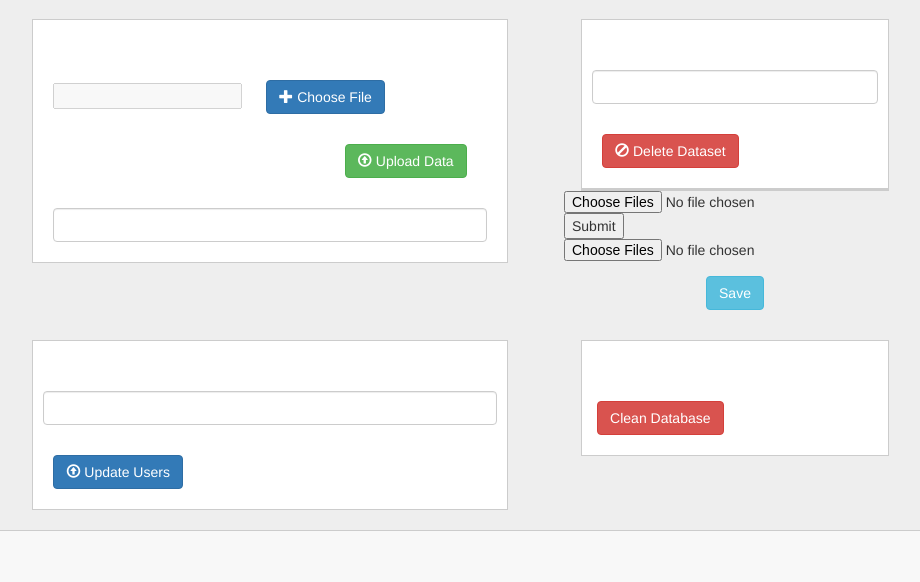
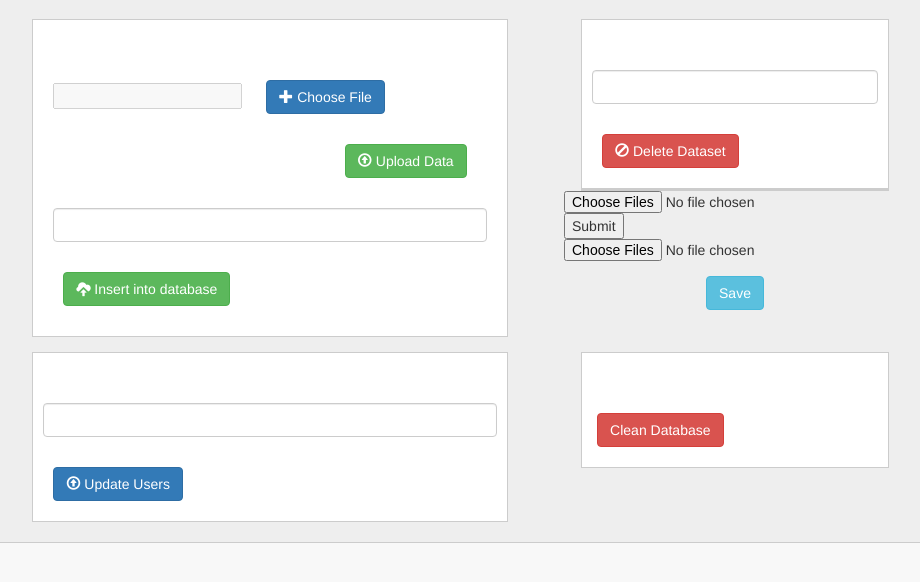
Before and after one commit to BaderLab/openPIP, a Symfony app: template app/Resources/views/data_manager.html.twig in a window 1280 px wide. Shown: the part 128-710 px from the top of the page, without its empty margins (91-1011 px from the left). Run offline with Twig, Linux system fonts and the light colour scheme; the template is opened without the code that fills it, so the values that code supplies are empty; form fields are guessed from the names that the template uses; some libraries are stand-ins or nearby versions.

Commit message:
data_upload: insert into database buttonand affermation window

```diff
--- a/app/Resources/views/data_manager.html.twig
+++ b/app/Resources/views/data_manager.html.twig
@@ -75,31 +75,35 @@
         		<div class="row data_upload_content" >
         			<div class="col-lg-12">
 						{{ form_start(fform) }}
-							<div id="delete_dataset" class="hidden large_2">
-								<div id="delete_dataset_form">
+							<div id="insert_database" class="hidden large_2">
+								<div id="insert_database_form">
 									<div class="row">
-
-										<p style="margin: 20px;"><strong>Are you sure you want to delete the Dataset?</strong></p>
-										<p id="dataset_to_delete" style="margin: 20px; margin-bottom: 30px;"></p>
+										<p style="margin: 20px;"><strong>Are you sure you want to insert into database?</strong></p>
+										<p id="file_to_insert" style="margin: 20px; margin-bottom: 30px;"></p>
 									</div>
 									<div class="row">
 										<div class="col-lg-6">
-											<button type='submit' class="btn btn-danger">
-												<i class="glyphicon glyphicon-ban-circle"></i> <span>Delete Dataset</span>
+											<button type='submit' class="btn btn-success">
+												<i class="glyphicon glyphicon-cloud-upload"></i> <span>INSERT DATA</span>
 											</button>
 										</div>
 										<div class="col-lg-6">
-											<div id="cancel_delete_dataset" class="btn btn-primary">
-												<i class="glyphicon glyphicon-ban-circle"></i> <span>Cancel</span>
+											<div id="cancel_database_insert" class="btn btn-primary">
+												<i class="glyphicon glyphicon-remove"></i> <span>CANCLE</span>
 											</div>
 										</div>
 									</div>
 								</div>
 							</div>
-							<div class="row data_upload_content">
+							<div class="row data_upload_content" id="aniket">
 								{{ form_widget(fform.files_to_insert) }}
 							</div>
 						{{ form_end(fform) }}
+						<div class="row">
+							<button id="insert_into_database" class="btn btn-success" style="margin: 20px;">
+								<i class="glyphicon glyphicon-cloud-upload"></i> <span>Insert into database</span>
+							</button>
+						</div>
 					</div>
         		</div>
             </div>
--- a/src/AppBundle/Controller/DataController.php
+++ b/src/AppBundle/Controller/DataController.php
@@ -1826,7 +1826,7 @@ class DataController extends Controller
 			$name_array=explode($ps,$fpath);
 			$file_name=end($name_array);
 			$folder_name=prev($name_array);
-			$files_array[] = $folder_name. ' // 	' .$file_name;
+			$files_array[] = $folder_name. '::' .$file_name;
 
 
 			// dumps the absolute path
--- a/web/assets/css/data_manager.css
+++ b/web/assets/css/data_manager.css
@@ -96,6 +96,15 @@ main{
 	margin: auto;
 }
 
+#insert_database_form{
+	border: 1px solid #ccc;
+	padding: 20px;
+	width: 36%;
+	background: #ffffff;
+	z-index: 2;
+	margin: auto;
+}
+
 .large_2{
     background-color: rgba(0,0,0,0.65);
     position:fixed;
--- a/web/assets/js/data_manager.js
+++ b/web/assets/js/data_manager.js
@@ -15,10 +15,32 @@ function hideDeleteDatasetForm(event){
 
 function showDeleteDatasetForm(event){
 
-    var dataset = $( "#form_dataset_to_delete" ).val();
-    $("#dataset_to_delete").innerHTML('dataset');
+    // var dataset = $( "#form_dataset_to_delete" ).val();
+    // $("#dataset_to_delete").innerHTML('dataset');
     $("#delete_dataset").removeClass("hidden");
+    console.log('hi there');
+}
+
+
+function hideInsertDatabaseForm(event){
+
+    $("#insert_database").addClass("hidden");
+
+}
+
+function showInsertDatabaseForm(event){
+
+    // var e = $( "#form_files_to_insert" );
+    var e = document.getElementById("form_files_to_insert");
+    var strUser = e.options[e.selectedIndex].text;
+    console.log(strUser);
+
+    $("#file_to_insert").text(strUser);
+    $("#insert_database").removeClass("hidden");
 }
 
 $("#delete_dataset_button").on("click", showDeleteDatasetForm);
 $("#cancel_delete_dataset").on("click", hideDeleteDatasetForm);
+
+$("#insert_into_database").on("click", showInsertDatabaseForm);
+$("#cancel_database_insert").on("click", hideInsertDatabaseForm);
```
